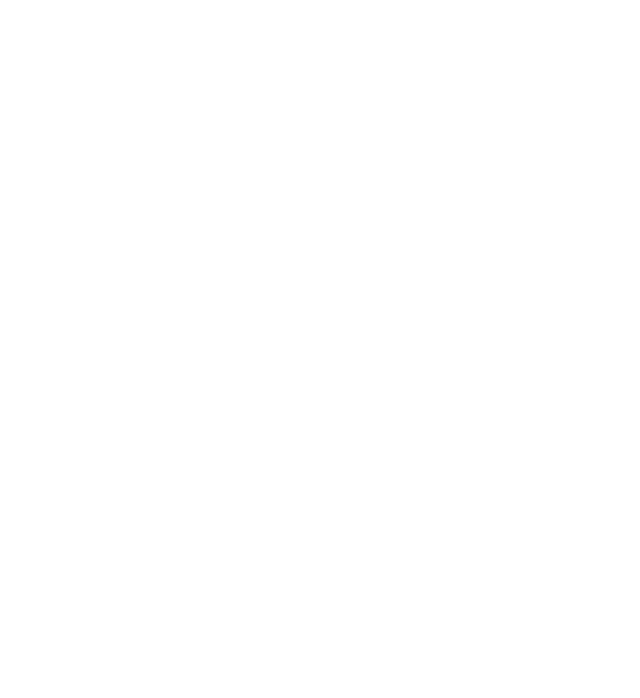
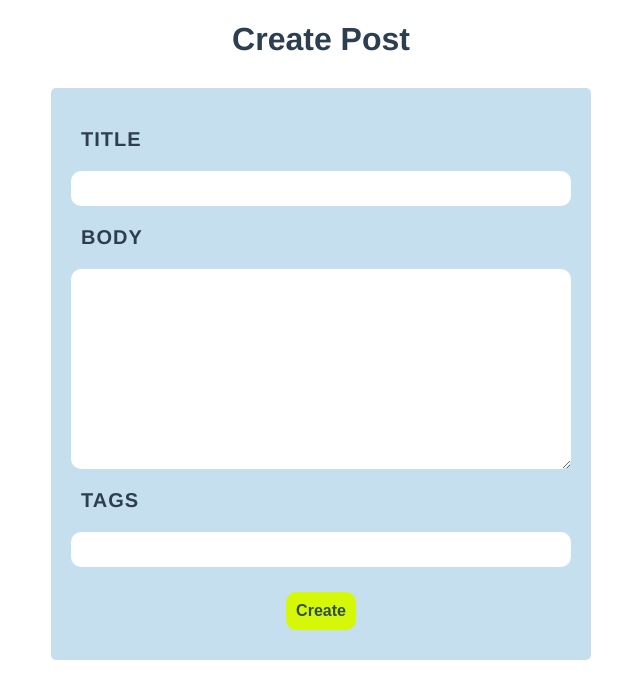
Before and after one commit to DanielAD10/yc_blog, a Vue app: page /create in a window 1280 px wide. Before the commit this address had no page. Shown: the top 698 px of the page, without its empty margins (319-959 px from the left). Built offline with nearby package versions, Linux system fonts and the light colour scheme.

Commit message:
create post frontend

```diff
--- a/src/router/index.js
+++ b/src/router/index.js
@@ -1,6 +1,7 @@
 import { createRouter, createWebHistory } from 'vue-router'
 import HomeView from '../views/HomeView.vue'
 import DetailPost from '../views/DetailPost.vue'
+import CreatePost from '../views/CreatePost.vue'
 
 const routes = [
   {
@@ -14,6 +15,11 @@
     component: DetailPost,
     props: true
   },
+  {
+    path: '/create',
+    name: 'create',
+    component: CreatePost
+  }
 ]
 
 const router = createRouter({
--- /dev/null
+++ b/src/views/CreatePost.vue
@@ -0,0 +1,98 @@
+<template>
+  <h1>Create Post</h1>
+  <form>
+      <label>Title</label>
+      <input type="text" required v-model="title">
+
+      <label>Body</label>
+      <textarea required v-model="body"></textarea>
+
+      <label>Tags</label>
+      <input type="text" required v-model="tag" @keydown.space.prevent="handleKeydown">
+
+      <div class="pills" v-for="tag in tags" :key="tag">
+          {{tag}}
+      </div>
+
+      <button>Create</button>
+  </form>
+</template>
+
+<script>
+import { ref } from '@vue/reactivity'
+export default {
+    setup() {
+        let title = ref("");
+        let body = ref("");
+        let tag = ref("");
+
+        let tags = ref([]);
+        let handleKeydown = () => {
+            if( !tags.value.includes(tag.value)) {
+                tags.value.push(tag.value)
+            }
+            tag.value = ""
+        }
+
+        return {title, body, tag, handleKeydown, tags}
+    }
+
+}
+</script>
+
+<style>
+    form {
+        width: 500px;
+        margin: 30px auto;
+        background-color: rgb(198, 223, 238);
+        padding: 20px;
+        text-align: left;
+        border-radius: 5px;
+    }
+    label {
+        display: block;
+        margin: 20px 10px;
+        letter-spacing: 1px;
+        font-size: 20px;
+        font-weight: bold;
+        text-transform: uppercase;
+    }
+    input {
+        display: block;
+        padding: 10px;
+        margin: 10px auto;
+        border: none;
+        border-radius: 10px;
+        width: 100%;
+        box-sizing: border-box;
+    }
+    textarea {
+        display: block;
+        border: none;
+        width: 100%;
+        height: 200px;
+        border-radius: 10px;
+        padding: 10px;
+        box-sizing: border-box;
+    }
+    button {
+        display: block;
+        margin: 25px auto 10px;
+        background-color: rgb(212, 248, 7);
+        border: none;
+        padding: 10px;
+        font-size: 16px;
+        color: darkslategrey;
+        font-weight: bold;
+        border-radius: 10px;
+        cursor: pointer;
+    }
+    .pills {
+        display: inline-block;
+        padding: 10px;
+        background-color: darkcyan;
+        color: ghostwhite;
+        border-radius: 30px;
+        margin: auto 5px;
+    }
+</style>
```
